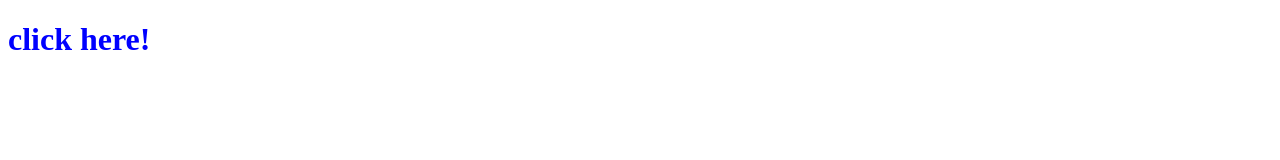
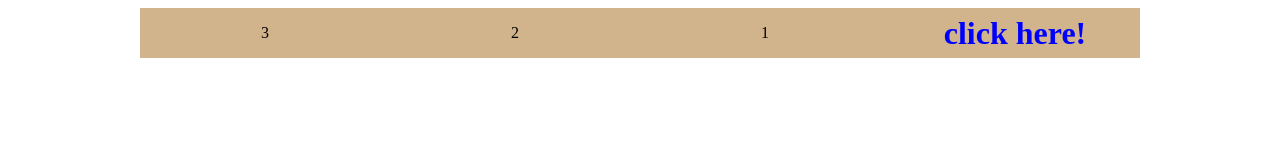
Before and after one commit to SongJuUuU/Javascpript-practice, a plain HTML site: page index.html in a window 1280 px wide. Drawn offline with Linux system fonts and the light colour scheme.

Commit message:
flexbox 배웠습니다.

```diff
--- a/index.html
+++ b/index.html
@@ -11,7 +11,21 @@
     <div class="hello">
         <h1 id="here">click here!</h1>
     </div>
+    <!--여기서 해주고 싶은게 뭐냐면 클릭히어를 가운데로 맞추고 싶어. 그러면 부모에게 무언가를 해야한다고 했는데. relative였나?-->
+    <!--그건 다른 것이랑 헷갈리고 있는 것 같아. 그냥 부모를 flex라고 해주면 되니깐 이렇게 하면 되나봐.
+    div 안의 글자를 flex하게 해주고 싶으면 div를, 즉 부모를 flex하게 해주면 되겠네.-->
+    <!--main축이 가로축이고 이것을 justify-content로 해결하는 것이다.-->
+    <!--그에 수직인 축을 만드는 것은 align-items이다. -->
+    <!--이걸 결정하는 방식이 무엇이냐면, 바로 flex-direction이다. 디폴트는 row이다.
+    또 하나 flex의 특징이 무엇이나면, 사이즈를 정해주면, 초기값정도로 생각한다. 이에 사이즈를 보장해주고 싶으면
+    flex-wrap: wrap; 처리를 해주면 된다.
+    그리고 리버스도 신기합니다. direction에서 row-reverse 뿐만아니라, wrap-reverse도 사용할 수 있다.-->
+    <div>1</div>
+    <div>2</div>
+    <div>3</div>
+    <!-- flexible box에 대해서 복습해보자. 조건이 3개가 있었던 것 같은데?? 1. 자식이 아니라 부모에게 말해라-->
     <script src="script.js"></script>
+
 </body>
 </html>
 <!--우리는 이것을 ! 단축키로 실행하였습니다.-->
--- a/style.css
+++ b/style.css
@@ -4,3 +4,20 @@ h1 {
 .active {
     color: tomato;
 }
+div{
+    display: flex;
+    height: 50px;
+    width: 250px;
+    align-items: center;
+    justify-content: center;
+    background-color: tan;
+}
+
+body{
+    display: flex;
+    justify-content: center;
+    align-items: flex-start;
+    height: 100vh;
+    flex-direction: row-reverse;
+    flex-wrap: wrap;
+}
```
